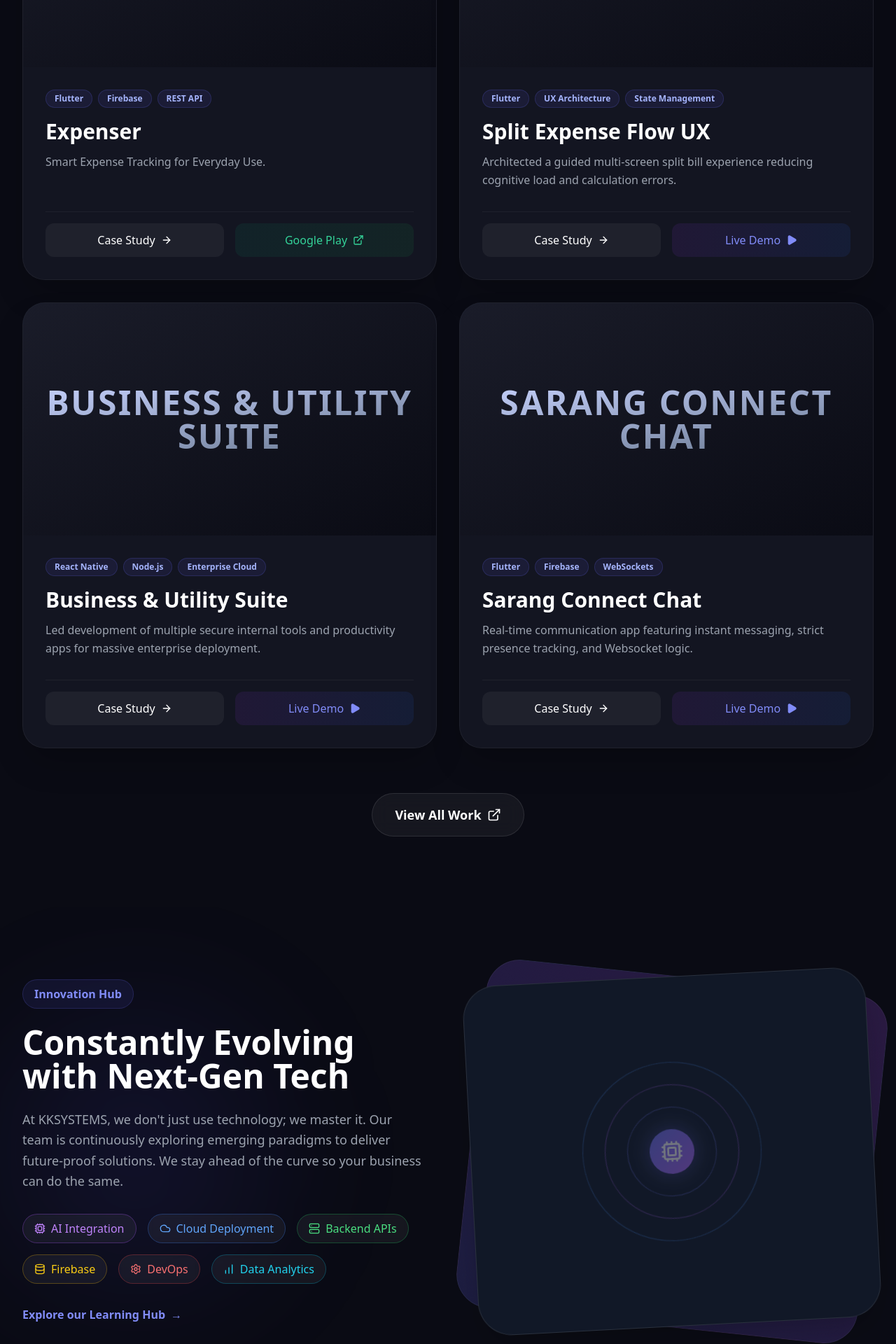
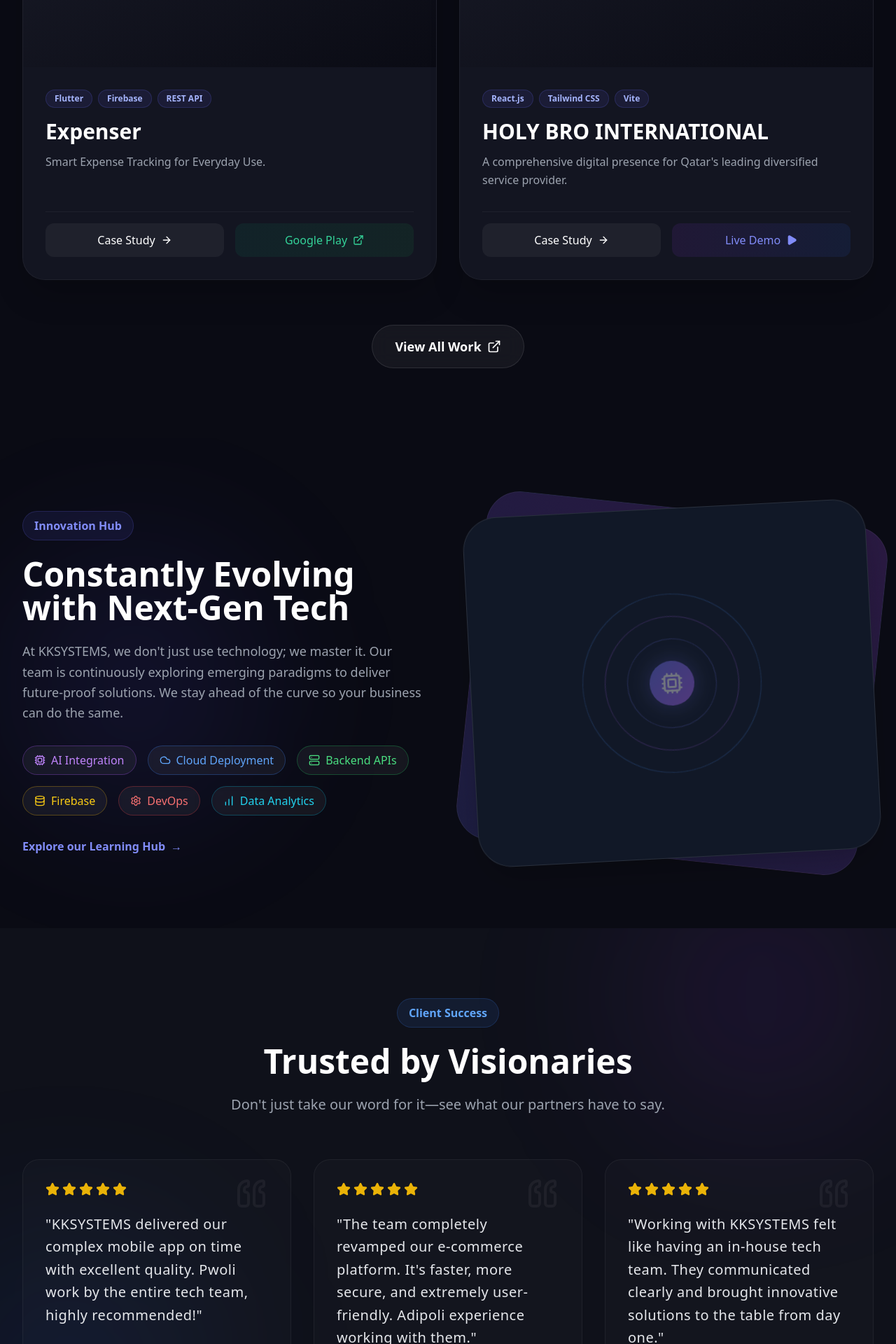
Before and after one commit to kksarang/personal-website, a React (Vite) app: page /kksystems in a window 1280 px wide. Shown: the part 3660-5580 px from the top of the page at 70% size. Built offline with nearby package versions, Linux system fonts and the light colour scheme.

Commit message:
feat(portfolio): add HOLY BRO Qatar project and testimonials

```diff
--- a/src/components/KkSystems/PortfolioSection.jsx
+++ b/src/components/KkSystems/PortfolioSection.jsx
@@ -72,7 +72,7 @@
     const navigate = useNavigate();
 
     // Select a few premium projects to display on the landing page
-    const featuredProjects = projects.filter(p => p.featured || p.id <= 4).slice(0, 4);
+    const featuredProjects = projects.filter(p => p.featured || p.id <= 2).slice(0, 2);
 
     const handleProjectClick = (slug) => {
         // Multi-page routing directly via string path, avoiding hash collisions.
--- a/src/components/KkSystems/Testimonials.jsx
+++ b/src/components/KkSystems/Testimonials.jsx
@@ -9,7 +9,7 @@
                 <Star key={star} className="w-5 h-5 fill-yellow-500 text-yellow-500" />
             ))}
         </div>
-        <p className="text-xl text-gray-300 mb-8 italic relative z-10 font-light leading-relaxed">
+        <p className="text-xl text-gray-200 mb-8 relative z-10 font-medium leading-relaxed tracking-wide">
             "{quote}"
         </p>
         <div className="flex items-center gap-4">
@@ -45,24 +45,23 @@
                 </div>
 
                 <div className="grid md:grid-cols-2 lg:grid-cols-3 gap-8">
-                    {/* Placeholder content requested by user */}
                     <TestimonialCard
-                        quote="KKSYSTEMS delivered our complex mobile app on time with excellent quality. Their attention to detail and performance is unmatched."
-                        author="Sarah Jenkins"
+                        quote="KKSYSTEMS delivered our complex mobile app on time with excellent quality. Pwoli work by the entire tech team, highly recommended!"
+                        author="Sourav"
                         role="Product Manager"
-                        company="TechFlow Inc."
+                        company="Kochi Tech Solutions"
                     />
                     <TestimonialCard
-                        quote="The team completely revamped our e-commerce platform. It's faster, more secure, and extremely user-friendly. Highly recommended agency."
-                        author="David Chen"
-                        role="CEO"
-                        company="RetailNext"
+                        quote="The team completely revamped our e-commerce platform. It's faster, more secure, and extremely user-friendly. Adipoli experience working with them."
+                        author="Amal"
+                        role="Founder"
+                        company="KeralaKart"
                     />
                     <TestimonialCard
-                        quote="Working with KKSYSTEMS felt like having an in-house tech team. They communicated clearly and brought innovative solutions to the table."
-                        author="Emily Roberts"
-                        role="Founding Partner"
-                        company="InnovateLab"
+                        quote="Working with KKSYSTEMS felt like having an in-house tech team. They communicated clearly and brought innovative solutions to the table from day one."
+                        author="Razzal"
+                        role="Marketing Head"
+                        company="HOLY BRO Qatar"
                     />
                 </div>
             </div>
--- a/src/data/projects.js
+++ b/src/data/projects.js
@@ -61,26 +61,54 @@
     },
     {
         id: 2,
-        title: "Split Expense Flow UX",
-        slug: "split-expense-flow",
-        description: "Architected a guided multi-screen split bill experience reducing cognitive load and calculation errors.",
-        tags: ["Flutter", "Advanced Logic", "UX Design"],
-        technologies: ["Flutter", "UX Architecture", "State Management"],
-        github: "#",
+        title: "HOLY BRO INTERNATIONAL",
+        slug: "holybro-qatar",
+        description: "A comprehensive digital presence for Qatar's leading diversified service provider.",
+        tags: ["React", "Corporate Website", "UI/UX Design"],
+        technologies: ["React.js", "Tailwind CSS", "Vite", "Framer Motion"],
+        github: "https://kksarang.github.io/holybro/",
+        playStore: null,
         featured: true,
-        heroImage: "https://images.unsplash.com/photo-1551288049-bebda4e38f71?ixlib=rb-4.0.3&auto=format&fit=crop&w=1200&q=80",
-        overview: "An advanced UX module built to simplify the inherently complex mathematical problem of splitting group expenses. This completely isolates the logic layer from the presentation layer, allowing for dynamic multi-person cost routing.",
-        problem: "Traditional bill-splitting interfaces force users onto a single, overwhelming input page resulting in high frustration, frequent calculation errors, and massive drop-off metrics during multi-party dining or travel scenarios.",
-        solution: "We completely deprecated the single-page form in favor of an aggressively streamlined, Step-by-Step interactive flow (Create Split → Add Participants → Granular Routing → Final Review). This distributes cognitive load and validates inputs continuously before submission.",
+        heroImage: "https://images.unsplash.com/photo-1579532537598-459ecdaf39cc?ixlib=rb-4.0.3&auto=format&fit=crop&w=1600&q=80",
+        appDetails: {
+            category: "Corporate Services",
+            platform: "Web Application",
+            client: "HOLY BRO INTERNATIONAL W.L.L",
+            techStack: "React + TailwindCSS",
+            releaseType: "Production",
+            availability: "Live",
+            targetAudience: "B2B / B2C Services in Qatar"
+        },
+        overview: "HOLY BRO INTERNATIONAL W.L.L is a premier service-based organization in Qatar, delivering exceptional value across Real Estate, Trading, Contracting, Transportation, and Manpower Supply. To establish a formidable digital footprint, we architected a modern, extremely fast-loading corporate website tailored to showcase their diversified portfolio.\n\nThe core objective was to move away from legacy templated corporate sites and instead build a highly engaging, custom-coded platform that perfectly highlights their 10+ years of operational excellence in the Middle East. The site architecture needed to support rapid scalability as the company expands its service offerings.",
+        problem: "The client needed a centralized digital hub that could distinctly separate and heavily promote their 5 core business pillars (Real Estate, Contracting, Limousine Services, Security Services, and General Trading) without overwhelming the visitor. Furthermore, representing a highly professional Qatar-based enterprise required an interface that instills immediate trust and prestige, moving beyond basic HTML architectures.",
+        solution: "We engineered a dynamic Single Page Application (SPA) using React.js and Tailwind CSS. The solution implements smooth viewport transitions, strictly modular service routing, and highly optimized asset delivery. By heavily utilizing custom component structures, we ensured that the client's brand prestige translates seamlessly into the digital experience, regardless of the user's device.",
         features: [
-            "Step-by-step interactive routing limiting cognitive overwhelm",
-            "Dynamic participant weight distribution algorithms",
-            "Real-time fractional calculation verification",
-            "Immersive dark-themed stepper transitions",
-            "Predictive failure prevention on empty fields"
+            "Modern, performant Single Page Architecture",
+            "Responsive, multi-service portfolio presentation",
+            "Interactive UI with fluid Framer Motion animations",
+            "Optimized for core web vitals and SEO performance",
+            "Integrated direct contact and inquiry funnels"
         ],
-        techStack: ["Flutter View Controllers", "Provider State Mapping", "Custom Animation Libraries"],
-        results: "Measured a 65% decrease in user abandonment during the expense creation process, and effectively eliminated mathematical rounding errors previously generated by legacy logic."
+        techStack: ["React.js v18", "Vite Frontend Tooling", "Tailwind CSS Layout", "Lucide React Icons", "Framer Motion"],
+        screenshots: [
+            "https://images.unsplash.com/photo-1486406146926-c627a92ad1ab?ixlib=rb-4.0.3&auto=format&fit=crop&w=800&q=80",
+            "https://images.unsplash.com/photo-1497366216548-37526070297c?ixlib=rb-4.0.3&auto=format&fit=crop&w=800&q=80",
+            "https://images.unsplash.com/photo-1454165804606-c3d57bc86b40?ixlib=rb-4.0.3&auto=format&fit=crop&w=800&q=80"
+        ],
+        storePerformance: null,
+        userFeedback: [
+            "The website perfectly captures our corporate identity. The service breakdown is incredibly clean and professional.",
+            "KKSYSTEMS delivered exactly what we needed: a high-speed, modern platform that represents our brand at its best.",
+            "Working with their tech team was seamless. They communicated clearly and brought innovative design solutions to the table."
+        ],
+        technicalArchitecture: [
+            { layer: "Frontend Engine", stack: "React.js orchestrated via Vite for lightning-fast HMR and optimized production bundling." },
+            { layer: "Styling & UI", stack: "Tailwind CSS for utility-first responsive design, ensuring minimal CSS payload." },
+            { layer: "State Management", stack: "React Context API and native Hooks for lightweight, prop-drilling-free architecture." },
+            { layer: "Deployment", stack: "Automated GitHub Actions CI/CD pipeline directly integrated with GitHub Pages." }
+        ],
+        deployment: "The application is statically generated and deployed via a secure, edge-cached CDN on GitHub Pages, ensuring virtually instantaneous global load times with zero server-side maintenance required.",
+        results: "By establishing this optimized digital presence, HOLY BRO INTERNATIONAL successfully consolidated their 5 distinct service verticals into a single, cohesive brand platform, dramatically improving their online credibility and lead-generation inbound funnels."
     },
     {
         id: 3,
```
